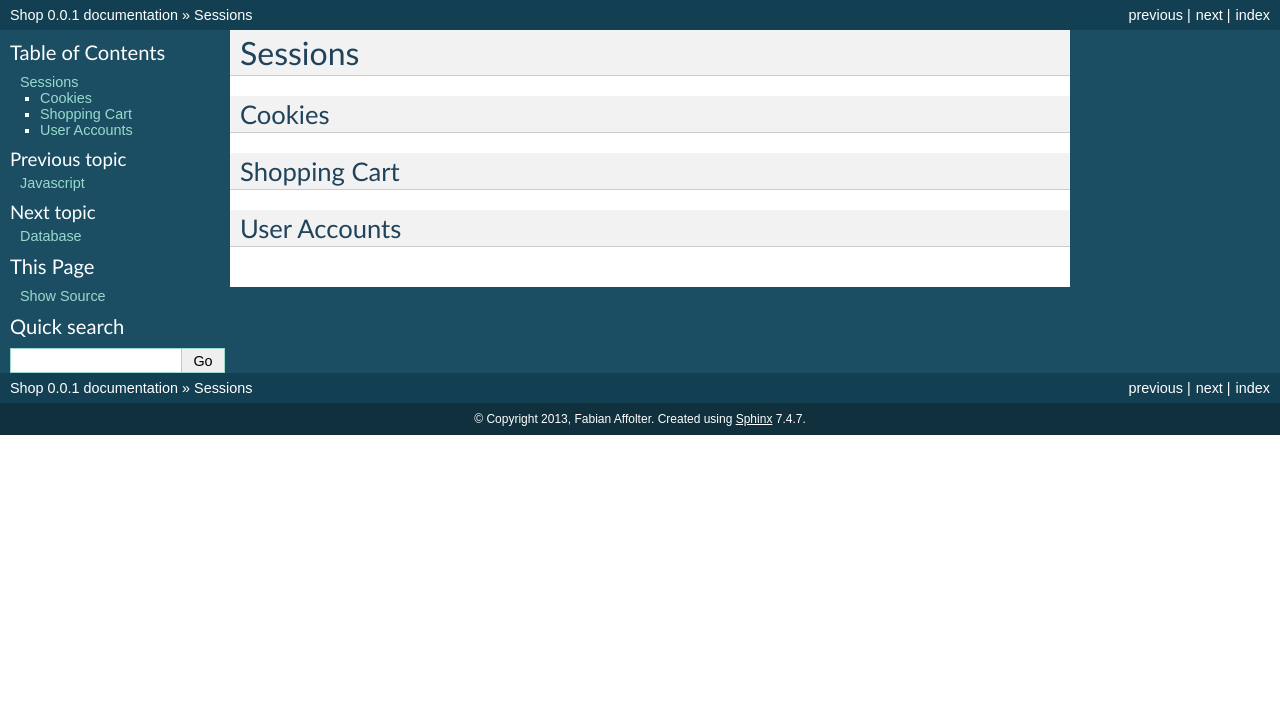
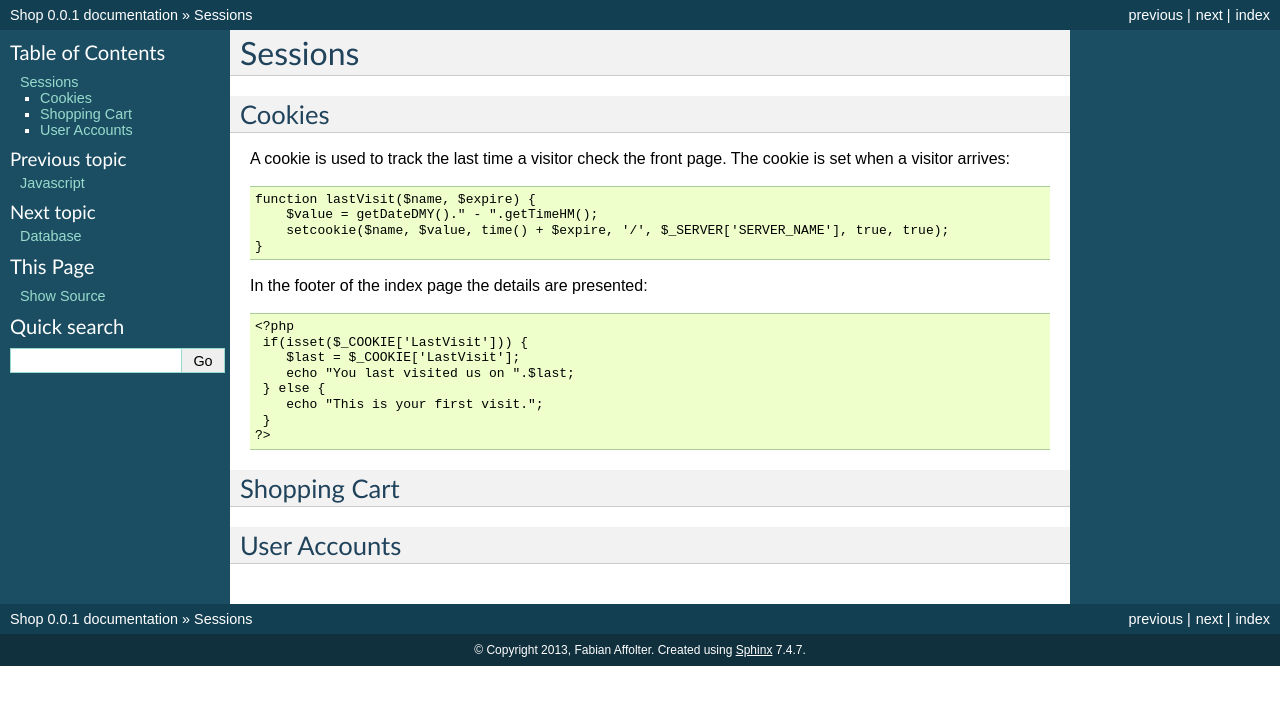
Before and after one commit to fabaff/shop, a Sphinx documentation site: the page built from docs/sessions.rst, in a window 1280 px wide. Shown: the top 705 px of the page. Built offline with Sphinx 7.4.7, drawn with Linux system fonts in a browser that asks for light colours; formulas are drawn with MathJax 3.

Commit message:
add section about cookies

```diff
--- a/docs/sessions.rst
+++ b/docs/sessions.rst
@@ -7,7 +7,24 @@ Sessions
 
 Cookies
 -------
+A cookie is used to track the last time a visitor check the front page. The
+cookie is set when a visitor arrives::
 
+    function lastVisit($name, $expire) {
+        $value = getDateDMY()." - ".getTimeHM();
+        setcookie($name, $value, time() + $expire, '/', $_SERVER['SERVER_NAME'], true, true);
+    }
+
+In the footer of the index page the details are presented::
+
+    <?php
+     if(isset($_COOKIE['LastVisit'])) {
+        $last = $_COOKIE['LastVisit'];
+        echo "You last visited us on ".$last;
+     } else {
+        echo "This is your first visit.";
+     }
+    ?>
 
 Shopping Cart
 -------------
```
